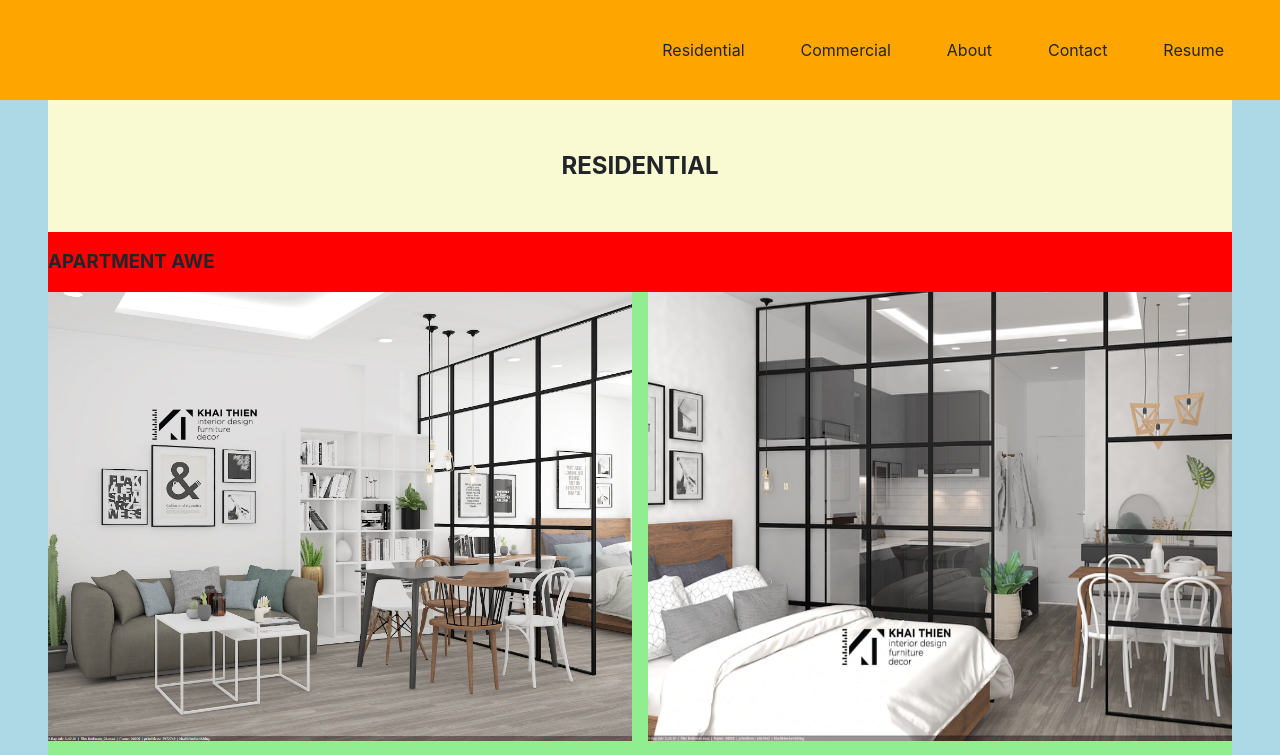
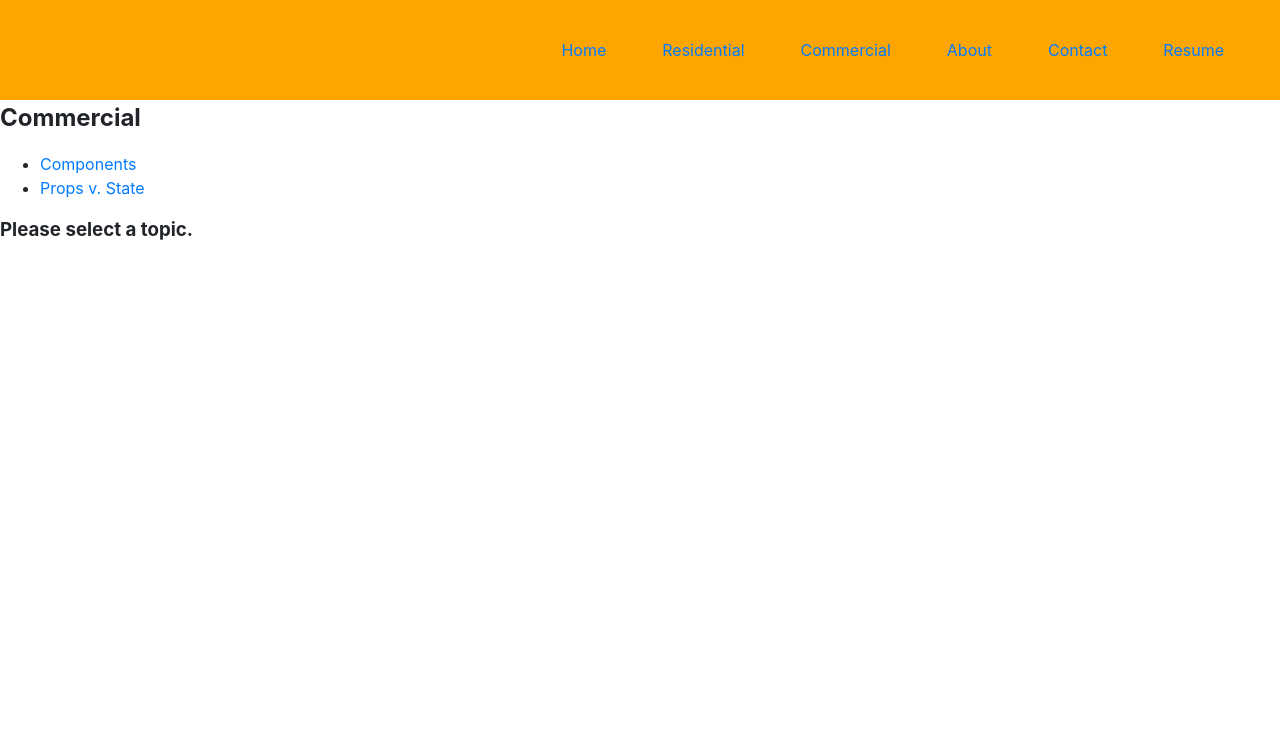
Before and after one commit to willdiep/kimmy-portfolio, a React (Create React App) app: page /commercial in a window 1280 px wide. Shown: the top 755 px of the page. Built offline with nearby package versions, Linux system fonts and the light colour scheme.

Commit message:
Add basic nested routes to residential &  commercial. Workign on nested project details componenet

```diff
--- a/src/App.js
+++ b/src/App.js
@@ -1,16 +1,37 @@
 import React from 'react'
-import { BrowserRouter as Router, Switch, Route, Link } from 'react-router-dom'
+import { BrowserRouter as Router, Switch, Route } from 'react-router-dom'
 import Navbar from './components/Navbar'
-import Gallery from './components/Gallery'
+import Home from './pages/Home'
+import About from './pages/About'
+import Contact from './pages/Contact'
+import Commercial from './pages/Commercial'
+import Residential from './pages/Residential'
 
 function App() {
   return (
     <Router>
       <div className='App'>
         <Navbar />
+
         <Switch>
+          <Route path='/commercial'>
+            <Commercial />
+          </Route>
+
+          <Route path='/residential'>
+            <Residential />
+          </Route>
+
+          <Route path='/about'>
+            <About />
+          </Route>
+
+          <Route path='/contact'>
+            <Contact />
+          </Route>
+
           <Route path='/'>
-            <Gallery />
+            <Home />
           </Route>
         </Switch>
       </div>
--- a/src/components/Gallery.js
+++ b/src/components/Gallery.js
@@ -1,9 +1,7 @@
 import React, { Component } from 'react'
 import styled from 'styled-components'
-import { ProjectOverview } from './ProjectOverview'
+import { Project } from './Project'
 import * as data from '../data'
-
-
 
 const Wrapper = styled.main`
   background-color: lightblue;
@@ -21,36 +19,57 @@ const ProjectTypeHeader = styled.h2`
 `
 
 class Gallery extends Component {
+
+
   render() {
     return (
       <Wrapper>
         <Container>
           <ProjectTypeHeader>residential</ProjectTypeHeader>
 
-          <ProjectOverview title='Apartment Awe' project={data.apartmentaweData} />
+          <Project
+            title='Apartment Awe'
+            project={data.apartmentaweData}
+            category='residential'
+          />
 
-          {/* <ProjectOverview title='Ruthven Townhouse' project={data.ruthvenTownhouseData} /> */}
+          {/* <Project title='Ruthven Townhouse' project={data.ruthvenTownhouseData} /> */}
 
-          <ProjectOverview title='Sunrise City Apartment' project={data.sunriseCityApartmentData} />
+          <Project
+            title='Sunrise City Apartment'
+            project={data.sunriseCityApartmentData}
+            category='residential'
+          />
 
-          <ProjectOverview title='Topaz Caolo Apartment' project={data.topazCaoloApartmentData} />
+          <Project
+            title='Topaz Caolo Apartment'
+            project={data.topazCaoloApartmentData}
+            category='residential'
+          />
 
-          <ProjectOverview title='Apartment Kitchen Remodel' project={data.apartmentKitchenRemodelData} />
+          <Project
+            title='Apartment Kitchen Remodel'
+            project={data.apartmentKitchenRemodelData}
+            category='residential'
+          />
 
+          <ProjectTypeHeader>commercial</ProjectTypeHeader>
 
-
-
-
-
-
-
-
-          <ProjectTypeHeader>commerical</ProjectTypeHeader>
-
-          <ProjectOverview title='Sweet Delights Cafe' project={data.sweetDelightsData} />
-          <ProjectOverview title='Golden Hour Cafe' project={data.goldenHourCafeData} />
-          <ProjectOverview title='Serenity Dental' project={data.serenityDentalData} />
-
+          <Project
+            title='Sweet Delights Cafe'
+            project={data.sweetDelightsData}
+            category='commercial'
+          />
+          <Project
+            title='Golden Hour Cafe'
+            project={data.goldenHourCafeData}
+            category='commercial'
+          />
+          <Project
+            title='Serenity Dental'
+            project={data.serenityDentalData}
+            category='commercial'
+          />
         </Container>
       </Wrapper>
     )
--- a/src/components/Navbar.js
+++ b/src/components/Navbar.js
@@ -1,6 +1,6 @@
 import React, { Component } from 'react'
 import styled from 'styled-components'
-
+import {  Link } from 'react-router-dom'
 
 const Nav = styled.nav`
   background-color: orange;
@@ -17,21 +17,37 @@ const Nav = styled.nav`
   li {
     margin-right: 3.5rem;
   }
+
+  a {
+    /* color: white; */
+  }
 `
-
 
 class Navbar extends Component {
   render() {
     return (
-        <Nav>
-          <ul>
-            <li>Residential</li>
-            <li>Commercial</li>
-            <li>About</li>
-            <li>Contact</li>
-            <li>Resume</li>
-          </ul>
-        </Nav>
+      <Nav>
+        <ul>
+          <li>
+            <Link to='/'>Home</Link>
+          </li>
+          <li>
+            <Link to='/residential'>Residential</Link>
+          </li>
+          <li>
+            <Link to='/commercial'>Commercial</Link>
+          </li>
+          <li>
+            <Link to='/about'>About</Link>
+          </li>
+          <li>
+            <Link to='/contact'>Contact</Link>
+          </li>
+          <li>
+            <Link to=''>Resume</Link>
+          </li>
+        </ul>
+      </Nav>
     )
   }
 }
--- a/src/components/Project.js
+++ b/src/components/Project.js
@@ -1,19 +1,61 @@
-import React, { Component } from 'react'
+import React from 'react'
+import { Link } from 'react-router-dom'
+import styled from 'styled-components'
 
-const Container = styled.article`
-  display: grid;
-  grid-template-columns: 70% 30%;
-  background-color: lightcoral;
+const Figure = styled.figure`
+  background-color: yellow;
+  display: flex;
 `
 
-class Project extends Component {
-  render() {
+const Img = styled.img`
+  /* height: 80%; */
+  width: 100%;
+`
+
+const ThreeByTwoGrid = styled.article`
+  display: grid;
+  grid-template-columns: repeat(auto-fit, minmax(500px, 1fr));
+  grid-column-gap: 1rem;
+`
+
+const ProjectHeader = styled.h3`
+  background-color: red;
+  text-transform: uppercase;
+  padding: 1rem 0;
+`
+
+const ViewMoreBtn = styled.button`
+  text-transform: uppercase;
+
+  /*  transition: all 0.2s; */
+`
+
+export const generateSixImgs = (data) => {
+  const mapSixImgs = data.slice(0, 6).map((item) => {
     return (
-      <>
-        <Container></Container>
-      </>
+      <Figure>
+        <Img src={item.img} alt='' />
+      </Figure>
     )
-  }
+  })
+  return mapSixImgs
 }
 
-export default Project
+export const Project = ({ title, project, category }) => {
+  let path = ''
+  if (category === 'residential') {
+    path = '/residential'
+  } else if (category === 'commercial') {
+    path = '/commercial'
+  }
+
+  return (
+    <>
+      <ProjectHeader>{title}</ProjectHeader>
+      <ThreeByTwoGrid>{generateSixImgs(project)}</ThreeByTwoGrid>
+      <Link to={path}>
+        <ViewMoreBtn>view more</ViewMoreBtn>
+      </Link>
+    </>
+  )
+}
--- a/src/components/ProjectOverview.js
+++ /dev/null
@@ -1,54 +0,0 @@
-import React from 'react'
-import styled from 'styled-components'
-
-
-
-const Figure = styled.figure`
-  background-color: yellow;
-  display: flex;
-`
-
-const Img = styled.img`
-  /* height: 80%; */
-  width: 100%;
-`
-
-const ThreeByTwoGrid = styled.article`
-  display: grid;
-  grid-template-columns: repeat(auto-fit, minmax(500px, 1fr));
-  grid-column-gap: 1rem;
-`
-
-const ProjectHeader = styled.h3`
-  background-color: red;
-  text-transform: uppercase;
-  padding: 1rem 0;
-`
-
-const ViewMoreBtn = styled.button`
-text-transform: uppercase;
-
-
-/*  transition: all 0.2s; */
-`
-
-export const generateSixImgs = (data) => {
-  const mapSixImgs = data.slice(0, 6).map((item) => {
-    return (
-      <Figure>
-        <Img src={item.img} alt='' />
-      </Figure>
-    )
-  })
-  return mapSixImgs
-}
-
-export const ProjectOverview = ({title, project}) => {
-  return (
-    <>
-      <ProjectHeader>{title}</ProjectHeader>
-      <ThreeByTwoGrid>{generateSixImgs(project)}</ThreeByTwoGrid>
-      <ViewMoreBtn>view more</ViewMoreBtn>
-    </>
-  )
-}
--- /dev/null
+++ b/src/pages/About.js
@@ -0,0 +1,16 @@
+import React, { Component } from 'react'
+
+
+
+class About extends Component {
+
+  render() {
+    return (
+      <>
+        ABOUT
+      </>
+    )
+  }
+}
+
+export default About
--- /dev/null
+++ b/src/pages/Commercial.js
@@ -0,0 +1,37 @@
+import React from 'react'
+import { Switch, Route, Link, useRouteMatch } from 'react-router-dom'
+import ProjectDetails from './ProjectDetails'
+
+function Commercial() {
+  let match = useRouteMatch()
+
+  return (
+    <div>
+      <h2>Commercial</h2>
+
+      <ul>
+        <li>
+          <Link to={`${match.url}/components`}>Components</Link>
+        </li>
+        <li>
+          <Link to={`${match.url}/props-v-state`}>Props v. State</Link>
+        </li>
+      </ul>
+
+      {/* The Commercial page has its own <Switch> with more routes
+          that build on the /Commercial URL path. You can think of the
+          2nd <Route> here as an "index" page for all Commercial, or
+          the page that is shown when no ProjectDetails is selected */}
+      <Switch>
+        <Route path={`${match.path}/:topicId`}>
+          <ProjectDetails />
+        </Route>
+        <Route path={match.path}>
+          <h3>Please select a topic.</h3>
+        </Route>
+      </Switch>
+    </div>
+  )
+}
+
+export default Commercial
--- /dev/null
+++ b/src/pages/Contact.js
@@ -0,0 +1,16 @@
+import React, { Component } from 'react'
+
+
+
+class contact extends Component {
+
+  render() {
+    return (
+      <>
+        CONTACT
+      </>
+    )
+  }
+}
+
+export default contact
--- /dev/null
+++ b/src/pages/Home.js
@@ -0,0 +1,14 @@
+import React, { Component } from 'react'
+import Gallery from '../components/Gallery'
+
+class Home extends Component {
+  render() {
+    return (
+      <>
+        <Gallery />
+      </>
+    )
+  }
+}
+
+export default Home
--- /dev/null
+++ b/src/pages/ProjectDetails.js
@@ -0,0 +1,23 @@
+import React from 'react'
+// import styled from 'styled-components'
+import { useParams } from 'react-router-dom'
+
+// const Container = styled.article`
+//   display: grid;
+//   grid-template-columns: 70% 30%;
+//   background-color: lightcoral;
+// `
+
+const ProjectDetails = () => {
+  let { topicId } = useParams()
+  return (
+    <>
+      {/* <Container>
+
+        </Container> */}
+      <h3>Requested topic ID: {topicId}</h3>
+    </>
+  )
+}
+
+export default ProjectDetails
--- /dev/null
+++ b/src/pages/Residential.js
@@ -0,0 +1,37 @@
+import React from 'react'
+import { Switch, Route, Link, useRouteMatch } from 'react-router-dom'
+import ProjectDetails from './ProjectDetails'
+
+function Residential() {
+  let match = useRouteMatch()
+
+  return (
+    <div>
+      <h2>Residential</h2>
+
+      <ul>
+        <li>
+          <Link to={`${match.url}/components`}>Components</Link>
+        </li>
+        <li>
+          <Link to={`${match.url}/props-v-state`}>Props v. State</Link>
+        </li>
+      </ul>
+
+      {/* The Residential page has its own <Switch> with more routes
+          that build on the /Residential URL path. You can think of the
+          2nd <Route> here as an "index" page for all Residential, or
+          the page that is shown when no topic is selected */}
+      <Switch>
+        <Route path={`${match.path}/:topicId`}>
+          <ProjectDetails />
+        </Route>
+        <Route path={match.path}>
+          <h3>Please select a topic.</h3>
+        </Route>
+      </Switch>
+    </div>
+  )
+}
+
+export default Residential
```
Also changed, not shown: src/pages/Topic.js (added, +9 -0 lines).
